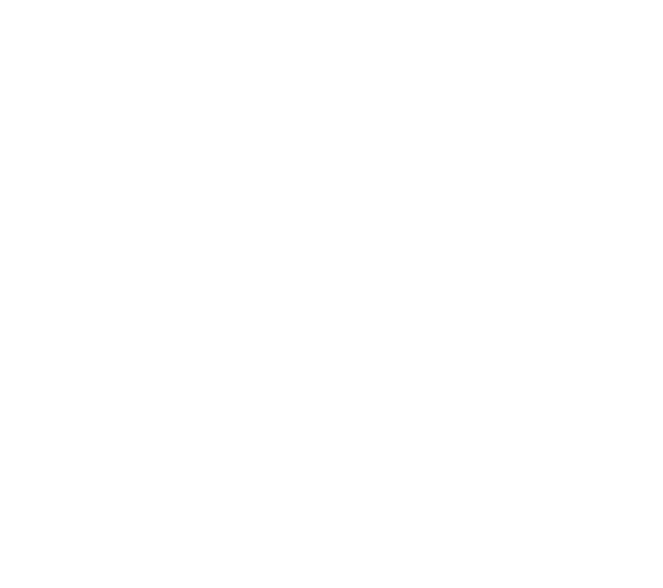
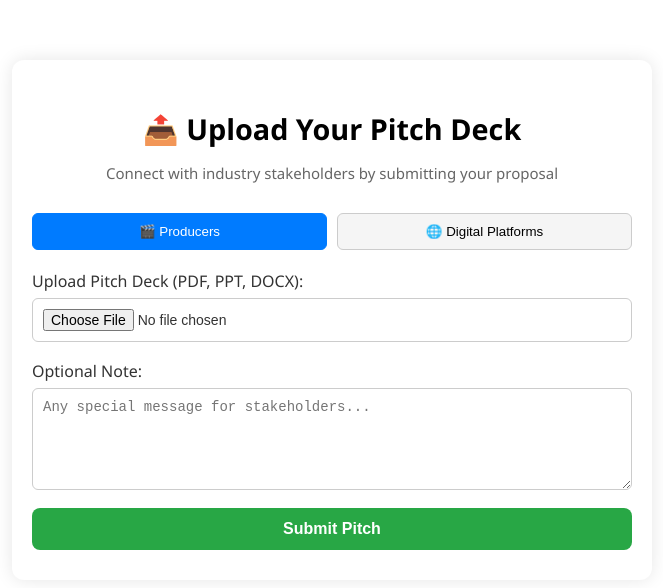
Before and after one commit to Pranay-Erra/MeProWeblite, a React (Create React App) app in the folder ui/: page /pitch-upload in a window 1280 px wide. Before the commit this address had no page. Shown: the top 588 px of the page, without its empty margins (308-971 px from the left). Built offline with nearby package versions, Linux system fonts and the light colour scheme.

Commit message:
added pitching ui

```diff
--- a/ui/src/App.js
+++ b/ui/src/App.js
@@ -6,15 +6,18 @@ import { BrowserRouter, Route, Routes } from 'react-router-dom';
 import LoginPage from './Login/LoginPage';
 import { ToastContainer } from "react-toastify";
 import "react-toastify/dist/ReactToastify.css";
+import PitchUploadPage from './Pitching/PitchUploadPage';
+
 function App() {
   return (
     <>
     <ToastContainer position="top-right" autoClose={3000} />
       <BrowserRouter>
         <Routes>
-            <Route path='/' element={<LoginPage/>}/>
-            <Route path='/home' element={<LandingPage/>}/>
+            <Route path='/login' element={<LoginPage/>}/>
+            <Route path='/' element={<LandingPage/>}/>
             {/* <Route path='/register' element={<RegistrationPage/>}/> */}
+            <Route path='/pitch-upload' element={<PitchUploadPage/>}/>
         </Routes>
       </BrowserRouter>
     </>
--- a/ui/src/LandingPage/LandingPage.js
+++ b/ui/src/LandingPage/LandingPage.js
@@ -55,8 +55,21 @@ const LandingPage = () => {
       </header>
 
       <section className="segments">
-        {segments.map((segment, index) => (
-          <div key={index} className="segment-card">
+        {segments.map((segment, index) => {
+          const isPitching = segment.title === 'Pitching';
+
+          const handleDoubleClick = () => {
+            if (isPitching) {
+              window.location.href = '/pitch-upload'; // Change this route if using React Router
+            }
+          };
+
+          return (
+            <div
+              key={index}
+              className="segment-card"
+              {...(isPitching ? { onDoubleClick: handleDoubleClick } : {})}
+            >
               <h2>{segment.title}</h2>
               <p>{segment.description}</p>
               <ul>
@@ -66,7 +79,8 @@ const LandingPage = () => {
               </ul>
               <button className="deep-dive">Explore More</button>
             </div>
-        ))}
+          );
+        })}
       </section>
 
       <footer className="footer">
--- /dev/null
+++ b/ui/src/Pitching/PitchUploadPage.css
@@ -0,0 +1,107 @@
+.pitch-upload-container {
+    max-width: 600px;
+    margin: 60px auto;
+    padding: 30px 20px;
+    background: #fff;
+    box-shadow: 0 0 18px rgba(0, 0, 0, 0.1);
+    border-radius: 12px;
+    font-family: 'Segoe UI', sans-serif;
+  }
+
+  .pitch-upload-container h1 {
+    text-align: center;
+    margin-bottom: 10px;
+    font-size: 1.8rem;
+  }
+
+  .subtitle {
+    text-align: center;
+    color: #666;
+    font-size: 15px;
+    margin-bottom: 30px;
+  }
+
+  .category-tabs {
+    display: flex;
+    justify-content: center;
+    flex-wrap: wrap;
+    margin-bottom: 20px;
+    gap: 10px;
+  }
+
+  .category-tabs button {
+    flex: 1 1 45%;
+    padding: 10px 15px;
+    border: 1px solid #ccc;
+    background: #f5f5f5;
+    cursor: pointer;
+    font-weight: 500;
+    border-radius: 6px;
+    transition: background 0.3s ease;
+    min-width: 140px;
+  }
+
+  .category-tabs .active {
+    background: #007bff;
+    color: #fff;
+    border-color: #007bff;
+  }
+
+  .upload-form {
+    display: flex;
+    flex-direction: column;
+    gap: 18px;
+  }
+
+  .upload-form label {
+    display: flex;
+    flex-direction: column;
+    font-weight: 500;
+    color: #333;
+  }
+
+  .upload-form input[type='file'],
+  .upload-form textarea {
+    margin-top: 6px;
+    padding: 10px;
+    border: 1px solid #ccc;
+    border-radius: 6px;
+    font-size: 14px;
+  }
+
+  .upload-form textarea {
+    resize: vertical;
+    min-height: 80px;
+  }
+
+  .submit-btn {
+    background: #28a745;
+    color: white;
+    padding: 12px;
+    font-size: 16px;
+    border: none;
+    border-radius: 8px;
+    cursor: pointer;
+    font-weight: bold;
+    transition: background 0.3s ease;
+  }
+
+  .submit-btn:hover {
+    background: #218838;
+  }
+
+  /* Media query for smaller screens */
+  @media screen and (max-width: 480px) {
+    .pitch-upload-container {
+      padding: 20px 16px;
+      margin: 30px 10px;
+    }
+
+    .category-tabs button {
+      flex: 1 1 100%;
+    }
+
+    .pitch-upload-container h1 {
+      font-size: 1.5rem;
+    }
+  }
--- /dev/null
+++ b/ui/src/Pitching/PitchUploadPage.js
@@ -0,0 +1,67 @@
+import React, { useState } from 'react';
+import './PitchUploadPage.css';
+
+const PitchUploadPage = () => {
+  const [selectedCategory, setSelectedCategory] = useState('Producers');
+  const [file, setFile] = useState(null);
+  const [note, setNote] = useState('');
+
+  const handleCategoryChange = (category) => {
+    setSelectedCategory(category);
+    setFile(null);
+    setNote('');
+  };
+
+  const handleSubmit = (e) => {
+    e.preventDefault();
+    // Handle backend logic later
+    alert(`Pitch uploaded for ${selectedCategory}`);
+  };
+
+  return (
+    <div className="pitch-upload-container">
+      <h1>📤 Upload Your Pitch Deck</h1>
+      <p className="subtitle">Connect with industry stakeholders by submitting your proposal</p>
+
+      <div className="category-tabs">
+        <button
+          className={selectedCategory === 'Producers' ? 'active' : ''}
+          onClick={() => handleCategoryChange('Producers')}
+        >
+          🎬 Producers
+        </button>
+        <button
+          className={selectedCategory === 'Digital Platforms' ? 'active' : ''}
+          onClick={() => handleCategoryChange('Digital Platforms')}
+        >
+          🌐 Digital Platforms
+        </button>
+      </div>
+
+      <form className="upload-form" onSubmit={handleSubmit}>
+        <label>
+          Upload Pitch Deck (PDF, PPT, DOCX):
+          <input
+            type="file"
+            accept=".pdf,.ppt,.pptx,.doc,.docx"
+            onChange={(e) => setFile(e.target.files[0])}
+            required
+          />
+        </label>
+
+        <label>
+          Optional Note:
+          <textarea
+            placeholder="Any special message for stakeholders..."
+            value={note}
+            onChange={(e) => setNote(e.target.value)}
+          />
+        </label>
+
+        <button type="submit" className="submit-btn">Submit Pitch</button>
+      </form>
+    </div>
+  );
+};
+
+export default PitchUploadPage;
```
Lines whose indentation alone changed are shown as unchanged.
